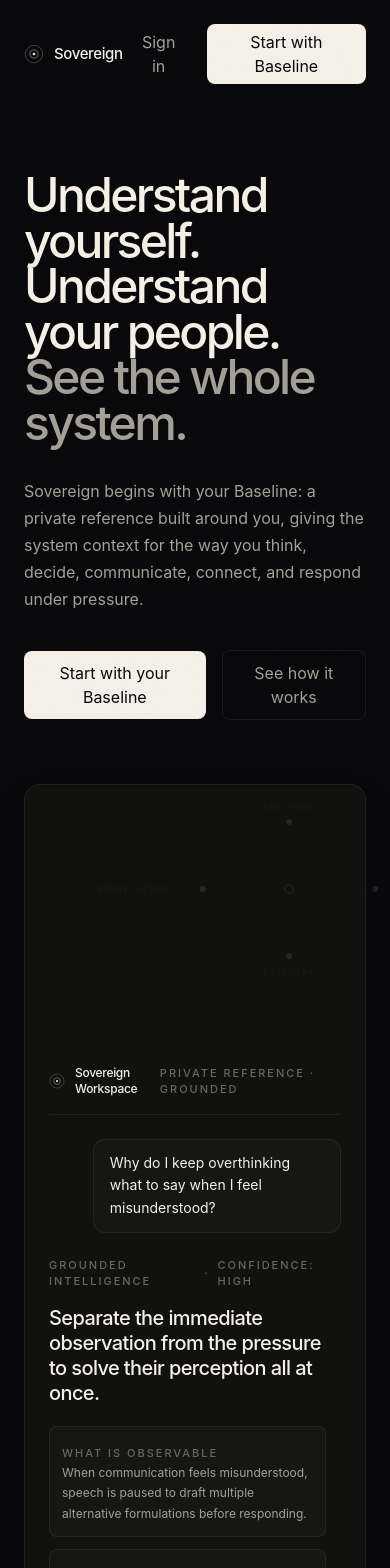
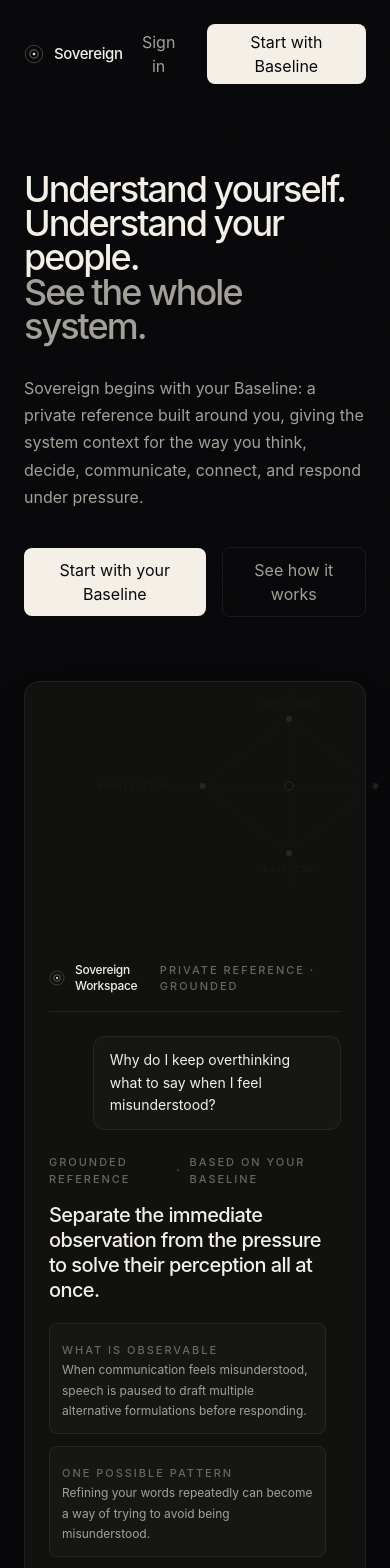
Before and after one commit to defragapp/Sovereign.final, a React (Vite) app in the folder apps/web/: page / in a window 390 px wide. Shown: the top 1568 px of the page. Built offline with nearby package versions, Linux system fonts and the light colour scheme.

Commit message:
feat(ui): precision copy, epistemic clarity, and mobile typography refinement

```diff
--- a/apps/web/src/App.tsx
+++ b/apps/web/src/App.tsx
@@ -201,19 +201,19 @@
   const realQuestions = [
     {
       q: 'Why do I keep overthinking what to say?',
-      headline: 'Cognitive precision is trying to compensate for felt uncertainty.',
+      headline: 'Refining your words repeatedly can become a way of trying to avoid being misunderstood.',
       observable: 'Hesitating before speaking while drafting multiple alternative formulations in your head.',
-      pattern: 'Language precision is being deployed to predict and control how the other person will perceive you.',
+      pattern: 'Careful phrasing is being used to predict and protect against perceived reactions.',
       unknowns: 'The other person’s actual internal state, intent, and receptivity at this moment.',
-      guidance: 'Name what you actually observed directly out loud rather than trying to resolve the other person’s reaction in advance.'
+      guidance: 'Name what you actually observed directly out loud rather than trying to anticipate their reaction in advance.'
     },
     {
       q: 'Why does this conversation keep going the same way?',
-      headline: 'The dynamic has settled into an unrecognized polarity.',
+      headline: 'One person’s urgency can increase the other person’s need for space, which keeps the same conversation repeating.',
       observable: 'A recurring loop where one person seeks immediate answers and the other pulls back into quiet reflection.',
-      pattern: 'Urgency triggers withdrawal; withdrawal triggers more urgency. Both participants are attempting to protect safety.',
+      pattern: 'Urgency triggers withdrawal, and withdrawal triggers more urgency. Neither person intended to cause distance.',
       unknowns: 'Whether either person realizes they are operating from a reactive reflex rather than the current conversation topic.',
-      guidance: 'Pause the content debate and explicitly name the pacing difference between you.'
+      guidance: 'Pause the debate on the topic and agree on a clear time to talk so both pacing needs are respected.'
     },
     {
       q: 'What am I missing about what is happening between us?',
@@ -241,7 +241,7 @@
         {/* HERO SECTION */}
         <section className="pt-16 pb-20 md:pt-24 md:pb-28">
           <div className="max-w-3xl">
-            <h1 className="font-display text-5xl md:text-7xl text-[var(--cream)]">
+            <h1 className="font-display text-4xl sm:text-5xl md:text-7xl tracking-tight text-[var(--cream)]">
               Understand yourself.<br />
               Understand your people.<br />
               <span className="text-[var(--muted)]">See the whole system.</span>
@@ -284,9 +284,9 @@
 
                 <div className="space-y-4 max-w-[95%]">
                   <div className="flex items-center gap-2 font-utility text-[10px] text-[var(--sage)]">
-                    <span>GROUNDED INTELLIGENCE</span>
+                    <span>GROUNDED REFERENCE</span>
                     <span>·</span>
-                    <span>CONFIDENCE: HIGH</span>
+                    <span>BASED ON YOUR BASELINE</span>
                   </div>
                   <h3 className="font-statement text-xl md:text-2xl text-[var(--cream)]">
                     Separate the immediate observation from the pressure to solve their perception all at once.
@@ -302,7 +302,7 @@
                     <div className="rounded-lg border border-[var(--line)] bg-[var(--surface-2)] p-3 space-y-1">
                       <span className="font-utility text-[9px] text-[var(--subtle)] uppercase tracking-wider">One Possible Pattern</span>
                       <p className="font-explanation text-xs text-[var(--muted)] leading-relaxed">
-                        High cognitive precision is deployed to prevent felt disconnection and anticipate perceived reactions.
+                        Refining your words repeatedly can become a way of trying to avoid being misunderstood.
                       </p>
                     </div>
                   </div>
@@ -316,7 +316,7 @@
 
                   <div className="flex flex-wrap items-center gap-2 pt-1">
                     <span className="font-utility text-[10px] rounded-md border border-[var(--line)] bg-[#0c0c0b] px-2 py-1 text-[var(--muted)]">
-                      Basis: Baseline Cognitive Synthesis
+                      Basis: Baseline Context · Communication
                     </span>
                     <span className="font-utility text-[10px] rounded-md border border-[var(--line)] bg-[#0c0c0b] px-2 py-1 text-[var(--muted)]">
                       Filter: Grounded · Non-Diagnostic
@@ -360,7 +360,7 @@
                 <div className="font-utility text-[11px] text-[var(--subtle)]">SOVEREIGN REFERENCE</div>
                 <h3 className="font-statement text-2xl text-[var(--cream)]">Your Baseline</h3>
                 <p className="font-explanation text-xs max-w-xs text-[var(--muted)]">
-                  a private reference built around you, sealed in your personal database
+                  A private reference built around you that stays private to you.
                 </p>
               </div>
             </div>
@@ -544,7 +544,7 @@
               Your personal context stays yours.
             </h3>
             <p className="mt-4 font-explanation text-sm md:text-[15px] leading-relaxed max-w-2xl">
-              Your raw birth details and exact coordinates remain sealed in private database storage and are never passed into language-model prompt context. Sovereign extracts only derived interpretative themes. Your conversations are never used to train public AI models.
+              Your Baseline stays private to you. The context you choose to provide becomes part of your private reference. Your raw details are never shared with AI model providers or used to train models, and Sovereign only uses derived themes to answer your questions.
             </p>
           </div>
         </section>
@@ -972,7 +972,7 @@
               Let&apos;s build your Baseline.
             </h1>
             <p className="mt-2 font-explanation text-sm">
-              This becomes the private reference Sovereign uses to understand your context. Your birth details remain strictly in your private database and never enter language-model prompt context.
+              This becomes the private reference Sovereign uses to understand your context. Your birth details stay private to you and are never shared with AI model providers or used to train models.
             </p>
 
             <form onSubmit={handleBaselineSubmit} className="mt-6 space-y-4">
--- a/apps/web/src/components/RelationalInquiryDemo.tsx
+++ b/apps/web/src/components/RelationalInquiryDemo.tsx
@@ -33,7 +33,7 @@
     },
     observable: 'One person evaluates the work against objective criteria; the other is listening for whether their underlying intent was seen and valued.',
     pattern: 'Analytical feedback without warm framing can register as unappreciative. When the other person asks for reassurance, it can feel like resistance to the critique.',
-    insight: 'Sovereign keeps both perspectives intact: acknowledging shared intent first allows high-precision critique to be received without friction.'
+    insight: 'Sovereign keeps both perspectives intact: acknowledging shared intent first allows direct feedback to be received without friction.'
   },
   {
     title: 'Autonomy & Closeness',
--- a/apps/web/src/components/SystemDynamicDemo.tsx
+++ b/apps/web/src/components/SystemDynamicDemo.tsx
@@ -17,7 +17,7 @@
   families: {
     type: 'families',
     label: 'Families',
-    dynamicName: 'Tension Absorption / Triangulation',
+    dynamicName: 'Tension Absorption / Family Buffering',
     nodes: [
       { id: 'you', label: 'You', role: 'Baseline A', x: 80, y: 140 },
       { id: 'parent', label: 'Parent / Elder', role: 'Baseline B', x: 200, y: 50 },
@@ -30,7 +30,7 @@
   teams: {
     type: 'teams',
     label: 'Teams',
-    dynamicName: 'Over-Functioning / Execution Vacuum',
+    dynamicName: 'Stepping In / Coordination Imbalance',
     nodes: [
       { id: 'you', label: 'You', role: 'Initiative & Review', x: 80, y: 140 },
       { id: 'lead', label: 'Lead / Sponsor', role: 'Direction & Ambiguity', x: 200, y: 50 },
@@ -43,7 +43,7 @@
   groups: {
     type: 'groups',
     label: 'Groups',
-    dynamicName: 'Consensus Smoothing / Unvoiced Divergence',
+    dynamicName: 'Public Agreement / Unvoiced Hesitation',
     nodes: [
       { id: 'you', label: 'You', role: 'Divergent Signal', x: 80, y: 140 },
       { id: 'center', label: 'Group Norm', role: 'Cohesion Pressure', x: 200, y: 50 },
@@ -56,7 +56,7 @@
   partnerships: {
     type: 'partnerships',
     label: 'Partnerships',
-    dynamicName: 'Stress Asymmetry / Differing Recovery Rhythms',
+    dynamicName: 'Opposite Recovery Rhythms Under Stress',
     nodes: [
       { id: 'you', label: 'Partner A (You)', role: 'Reflective Processing', x: 80, y: 140 },
       { id: 'stressor', label: 'External Stress', role: 'Work / Demands', x: 200, y: 50 },
@@ -141,7 +141,7 @@
         >
           <div className="font-utility text-[9px] uppercase tracking-wider">Step 03</div>
           <div className="font-statement text-xs mt-0.5">The Whole System</div>
-          <div className="font-explanation text-[11px] text-[var(--muted)] hidden sm:block">Equilibrium & feedback loops</div>
+          <div className="font-explanation text-[11px] text-[var(--muted)] hidden sm:block">Interconnected loops & balance</div>
         </button>
       </div>
 
@@ -221,7 +221,7 @@
           {/* STAGE 3 DYNAMIC LABEL */}
           {stage === 3 && (
             <text x="200" y="115" textAnchor="middle" fill="var(--sage)" fontSize="10" fontFamily="monospace" letterSpacing="0.1em">
-              EQUILIBRIUM LOOP
+              RECURRING SYSTEM LOOP
             </text>
           )}
         </svg>
@@ -264,7 +264,7 @@
               </div>
 
               <div className="rounded-xl border border-[var(--line)] bg-[var(--surface-2)] p-4 space-y-1.5">
-                <span className="font-utility text-[10px] text-[var(--subtle)]">HOW THE SYSTEM STABILIZES (EQUILIBRIUM)</span>
+                <span className="font-utility text-[10px] text-[var(--subtle)]">HOW THE PATTERN STABILIZES</span>
                 <p className="font-explanation text-xs leading-relaxed text-[var(--muted)]">
                   {sys.equilibrium}
                 </p>
```
